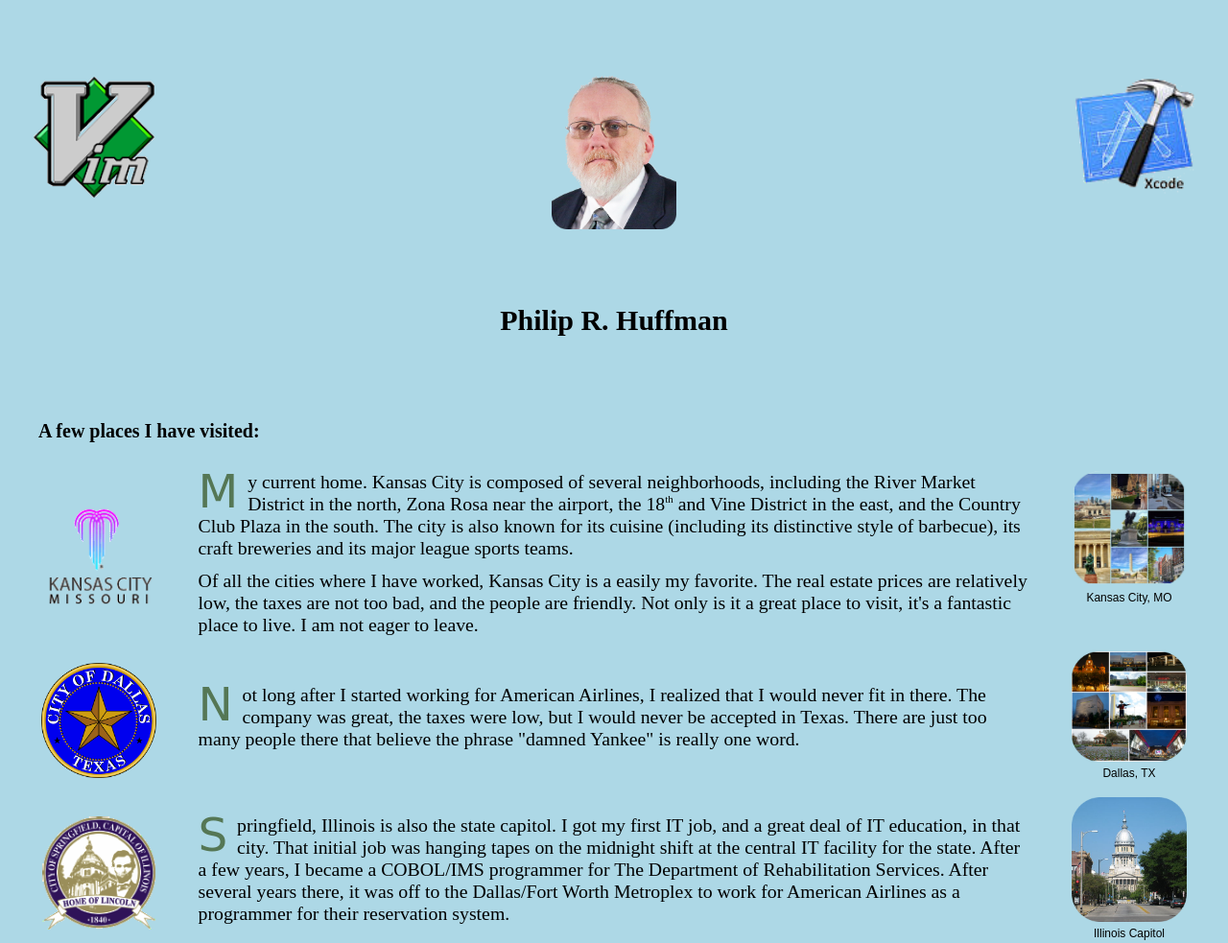
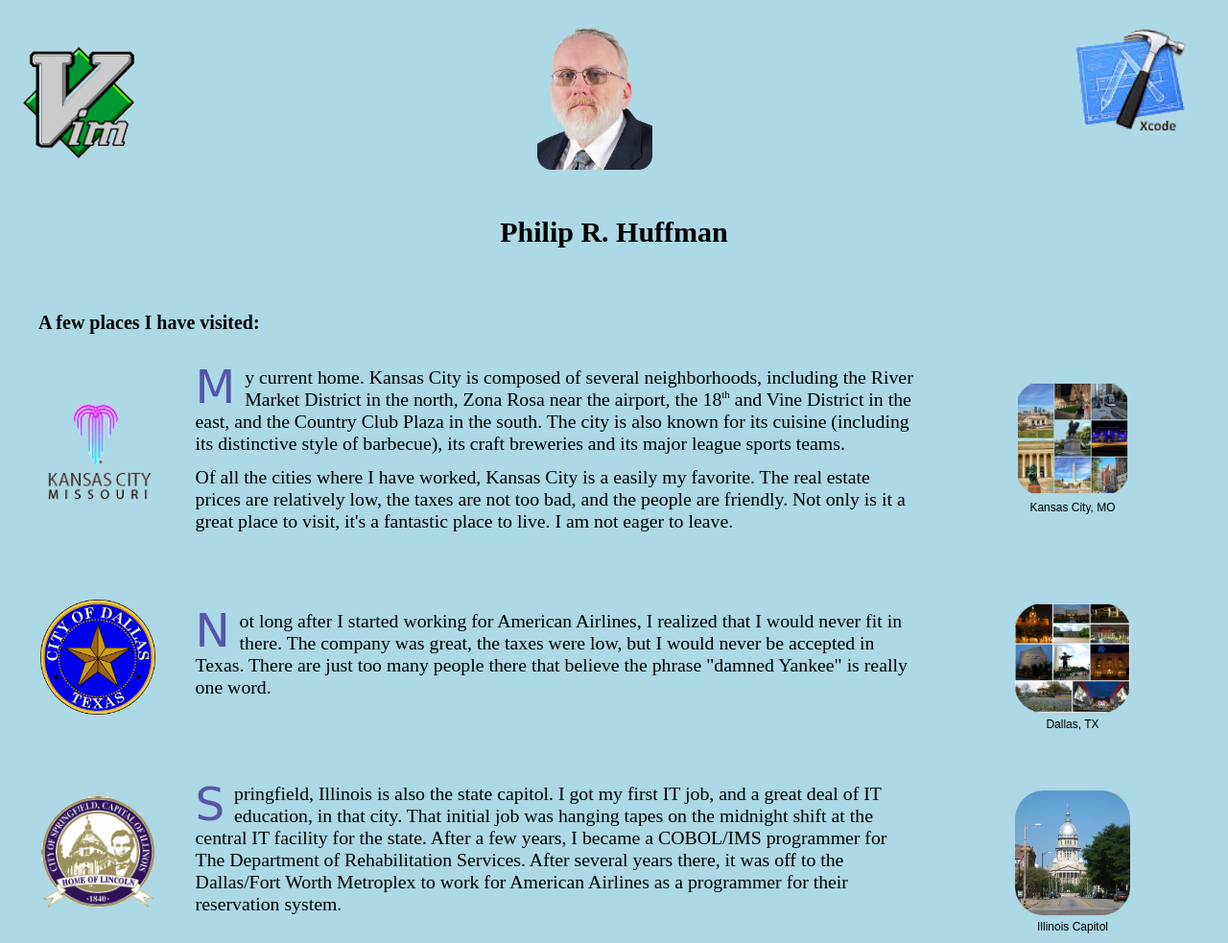
Before and after one commit to 56phil/html-me-something, a plain HTML site: page index.html in a window 1280 px wide. Shown: the top 983 px of the page at 96% size. Drawn offline with Linux system fonts and the light colour scheme.

Commit message:
adds changes to css enhancing spacing.

```diff
--- a/css/simple.css
+++ b/css/simple.css
@@ -15,6 +15,10 @@
   text-align:left;
 }
 
+article td {
+  padding: .25em 0 2em 0;
+}
+
 body {
   background-color:lightblue;
   color:black;
@@ -30,40 +34,43 @@
   text-align:center;
 }
 
-figure {
-  margin:0 0 .7em 0;
-  position: relative;
-  top: 50%;
-  transform: translateY(0);
-}
-
 footer {
   clear:both;
   font-family:sans-serif;
   font-size:55%;
+  margin-top:-5em;
 }
 
-footer .col2 {
+footer td.col1, td.col3 {
+  padding:0 1em 1em 1em;
+}
+
+footer td.col2 {
+  padding-top:3em;
   text-align:center;
+  width:100%;
 }
 
 h1 {
+  margin-top:1em;
   text-align:center;
 }
 
 h4 {
   clear:both;
-  padding-top:3em;
+  padding-top:2em;
 }
 
 header {
-  margin-top:2em;
-  text-align:center;
+  margin:1em 1em 0 1em;
 }
 
-header img {
-  margin:1.5em;
-  width:6.5em;
+header .col1,.col3 {
+  margin:0;
+  padding:0;
+}
+header .col2 {
+  text-align:center;
 }
 
 img {
@@ -76,7 +83,7 @@
 }
 
 p:first-child:first-letter {
-  color:#575;
+  color:#55a;
   float:left;
   font-family:cursive;
   line-height:79%;
```
